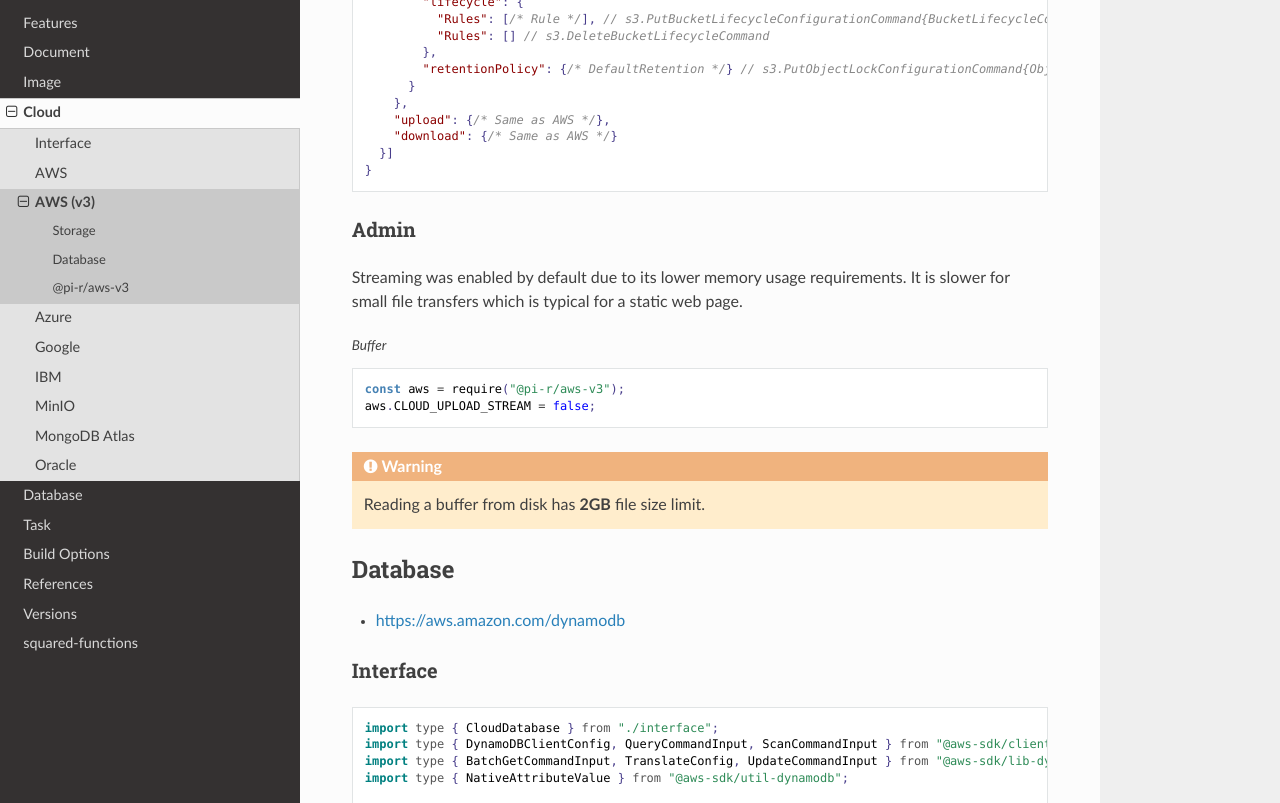
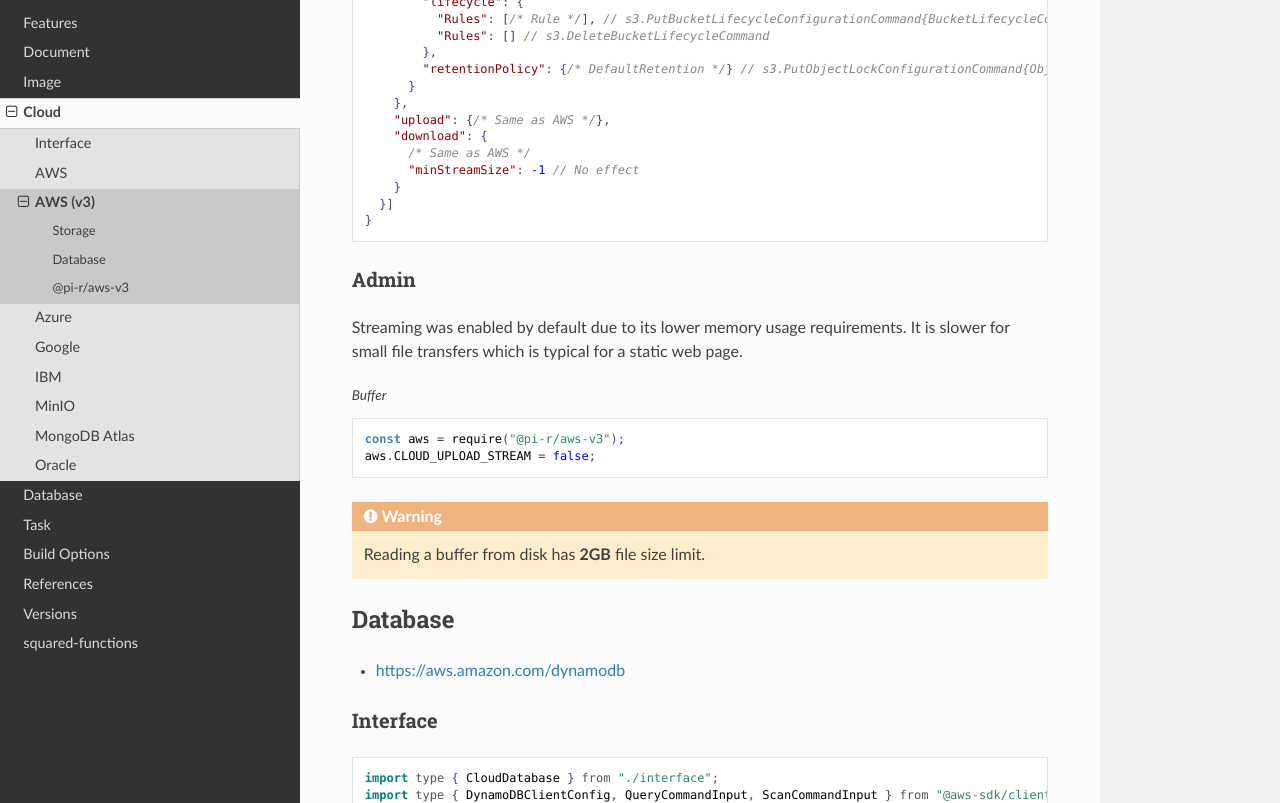
Before and after one commit to anpham6/chrome-docs, a Sphinx documentation site: the page built from source/cloud/aws-v3.rst, in a window 1280 px wide and 900 px high, scrolled down 3134 px, cut to the strip 97-900 px from the top of the window. Built offline with Sphinx 7.4.7 and the Read the Docs theme 2.0.0, drawn with Linux system fonts in a browser that asks for light colours.

Commit message:
Cloud: Admin section updated with minStreamSize.

```diff
--- a/source/cloud/aws-v3.rst
+++ b/source/cloud/aws-v3.rst
@@ -188,7 +188,10 @@
         }
       },
       "upload": {/* Same as AWS */},
-      "download": {/* Same as AWS */}
+      "download": {
+        /* Same as AWS */
+        "minStreamSize": -1 // No effect
+      }
     }]
   }
 
--- a/source/cloud/aws.rst
+++ b/source/cloud/aws.rst
@@ -190,6 +190,8 @@
 
 Streaming was enabled by default due to its lower memory usage requirements. It is slower for small file transfers which is typical for a static web page.
 
+Setting the storage property :code:`upload.minStreamSize = -1` will also disable streaming for the current request.
+
 .. code-block:: javascript
   :caption: Buffer
 
--- a/source/cloud/azure.rst
+++ b/source/cloud/azure.rst
@@ -33,6 +33,7 @@
 
 API
 ^^^
+
 .. code-block:: typescript
 
   type Metadata = Record<string, string>;
@@ -164,6 +165,8 @@
 ^^^^^^
 
 Streaming was enabled by default due to its lower memory usage requirements. It is slower for small file transfers which is typical for a static web page.
+
+Setting the storage property :code:`upload.minStreamSize = -1` will also disable streaming for the current request.
 
 .. code-block:: javascript
   :caption: Buffer
--- a/source/cloud/gcp.rst
+++ b/source/cloud/gcp.rst
@@ -195,6 +195,8 @@
 ^^^^^^
 
 Streaming was enabled by default due to its lower memory usage requirements. It is slower for small file transfers which is typical for a static web page.
+
+Setting the storage property :code:`upload.minStreamSize = -1` will also disable streaming for the current request.
 
 .. code-block:: javascript
   :caption: Buffer
--- a/source/cloud/minio.rst
+++ b/source/cloud/minio.rst
@@ -155,6 +155,8 @@
 
 Streaming was enabled by default due to its lower memory usage requirements. It is slower for small file transfers which is typical for a static web page.
 
+Setting the storage property :code:`upload.minStreamSize = -1` will also disable streaming for the current request.
+
 .. code-block:: javascript
   :caption: Buffer
 
```
